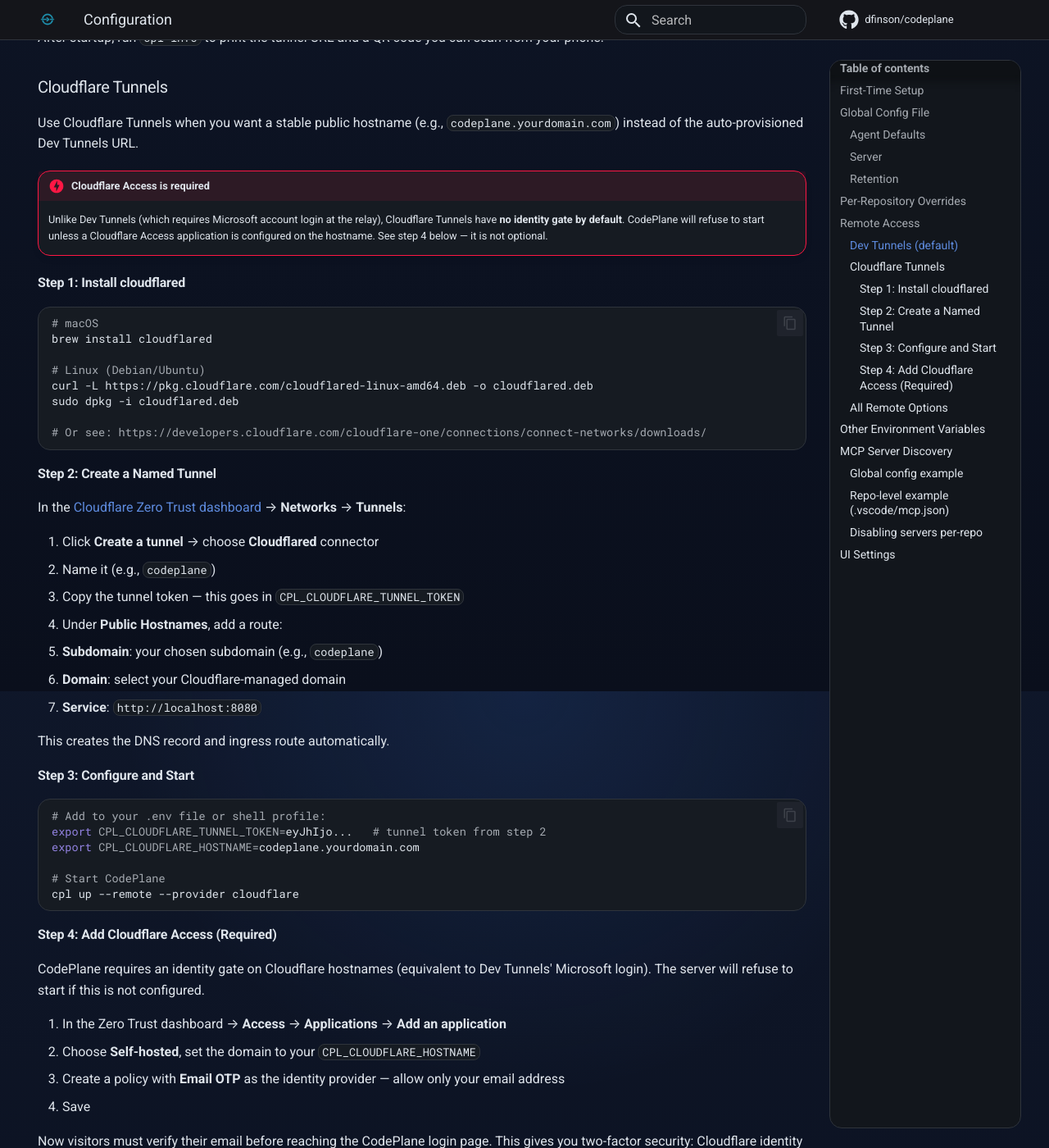
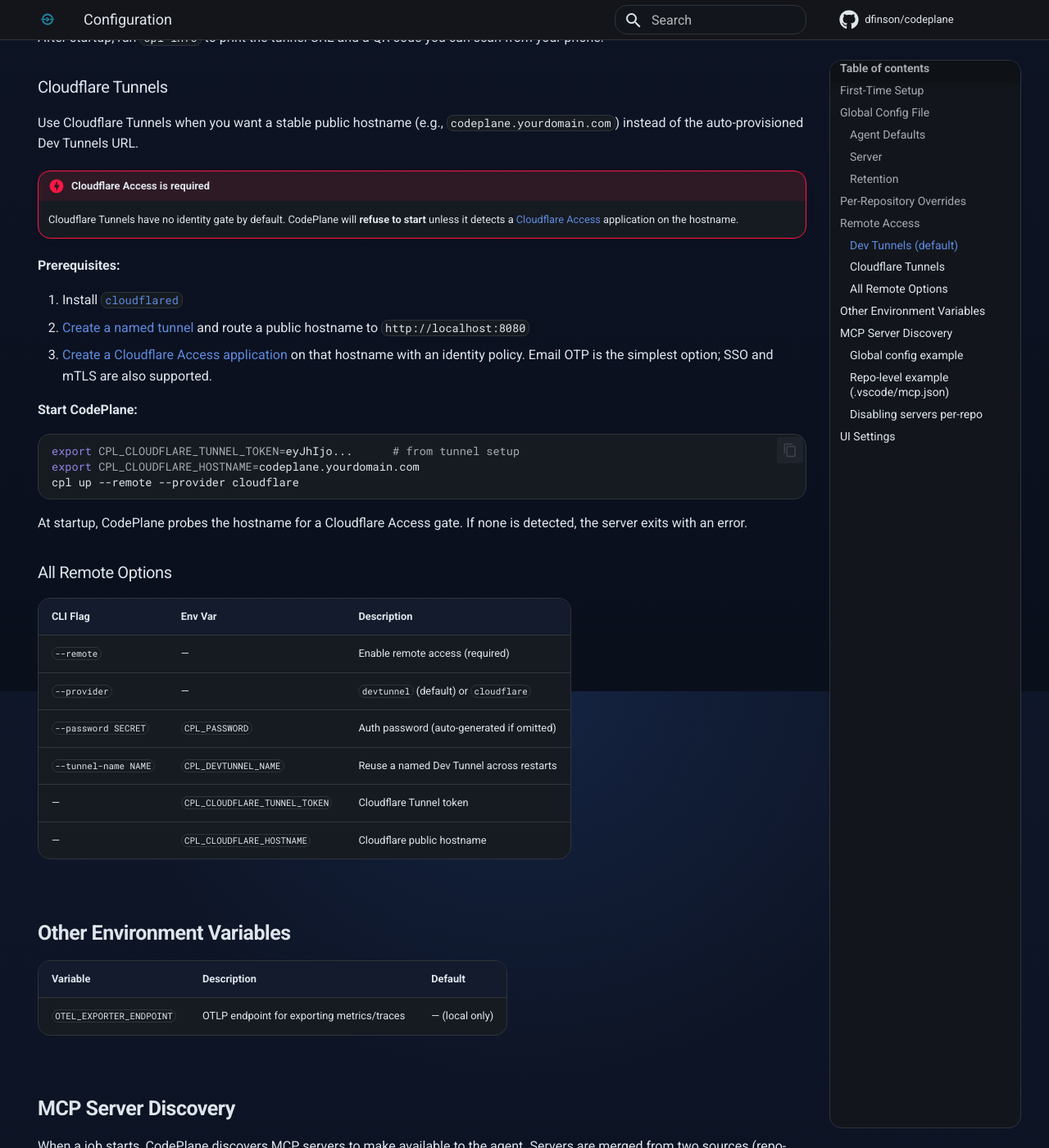
Before and after one commit to dfinson/agent-tower, an MkDocs documentation site: the page built from docs/configuration.md, in a window 1280 px wide and 1400 px high, scrolled down 1957 px. Shown: the whole window at 82% size. Built offline with MkDocs 1.6.1 and Material for MkDocs 9.7.7, drawn with Linux system fonts in a browser that asks for light colours; comment, search, counter and statistics services are not loaded.

Commit message:
fix: use CF-Access-Domain header for probe, trim Cloudflare tutorial
- Fix Access detection: check CF-Access-Domain header instead of trying
  to intercept redirects (urllib follows them transparently)
- Replace step-by-step Cloudflare tutorial with concise prerequisites
  and links to Cloudflare's own docs
- Clarify email OTP is the simplest identity provider, not the only one

````diff
--- a/docs/configuration.md
+++ b/docs/configuration.md
@@ -86,56 +86,23 @@
 Use Cloudflare Tunnels when you want a stable public hostname (e.g., `codeplane.yourdomain.com`) instead of the auto-provisioned Dev Tunnels URL.
 
 !!! danger "Cloudflare Access is required"
-    Unlike Dev Tunnels (which requires Microsoft account login at the relay), Cloudflare Tunnels have **no identity gate by default**. CodePlane will refuse to start unless a Cloudflare Access application is configured on the hostname. See step 4 below — it is not optional.
+    Cloudflare Tunnels have no identity gate by default. CodePlane will **refuse to start** unless it detects a [Cloudflare Access](https://developers.cloudflare.com/cloudflare-one/policies/access/) application on the hostname.
 
-#### Step 1: Install cloudflared
+**Prerequisites:**
+
+1. Install [`cloudflared`](https://developers.cloudflare.com/cloudflare-one/connections/connect-networks/downloads/)
+2. [Create a named tunnel](https://developers.cloudflare.com/cloudflare-one/connections/connect-networks/get-started/create-remote-tunnel/) and route a public hostname to `http://localhost:8080`
+3. [Create a Cloudflare Access application](https://developers.cloudflare.com/cloudflare-one/applications/configure-apps/self-hosted-app/) on that hostname with an identity policy. Email OTP is the simplest option; SSO and mTLS are also supported.
+
+**Start CodePlane:**
 
 ```bash
-# macOS
-brew install cloudflared
-
-# Linux (Debian/Ubuntu)
-curl -L https://pkg.cloudflare.com/cloudflared-linux-amd64.deb -o cloudflared.deb
-sudo dpkg -i cloudflared.deb
-
-# Or see: https://developers.cloudflare.com/cloudflare-one/connections/connect-networks/downloads/
-```
-
-#### Step 2: Create a Named Tunnel
-
-In the [Cloudflare Zero Trust dashboard](https://one.dash.cloudflare.com/) → **Networks** → **Tunnels**:
-
-1. Click **Create a tunnel** → choose **Cloudflared** connector
-2. Name it (e.g., `codeplane`)
-3. Copy the tunnel token — this goes in `CPL_CLOUDFLARE_TUNNEL_TOKEN`
-4. Under **Public Hostnames**, add a route:
-   - **Subdomain**: your chosen subdomain (e.g., `codeplane`)
-   - **Domain**: select your Cloudflare-managed domain
-   - **Service**: `http://localhost:8080`
-
-This creates the DNS record and ingress route automatically.
-
-#### Step 3: Configure and Start
-
-```bash
-# Add to your .env file or shell profile:
-export CPL_CLOUDFLARE_TUNNEL_TOKEN=eyJhIjo...   # tunnel token from step 2
+export CPL_CLOUDFLARE_TUNNEL_TOKEN=eyJhIjo...      # from tunnel setup
 export CPL_CLOUDFLARE_HOSTNAME=codeplane.yourdomain.com
-
-# Start CodePlane
 cpl up --remote --provider cloudflare
 ```
 
-#### Step 4: Add Cloudflare Access (Required)
-
-CodePlane requires an identity gate on Cloudflare hostnames (equivalent to Dev Tunnels' Microsoft login). The server will refuse to start if this is not configured.
-
-1. In the Zero Trust dashboard → **Access** → **Applications** → **Add an application**
-2. Choose **Self-hosted**, set the domain to your `CPL_CLOUDFLARE_HOSTNAME`
-3. Create a policy with **Email OTP** as the identity provider — allow only your email address
-4. Save
-
-Now visitors must verify their email before reaching the CodePlane login page. This gives you two-factor security: Cloudflare identity **+** CodePlane password.
+At startup, CodePlane probes the hostname for a Cloudflare Access gate. If none is detected, the server exits with an error.
 
 ### All Remote Options
 
````
Also changed, not shown: SPEC.md (+2 -2 lines), 1 other file.
